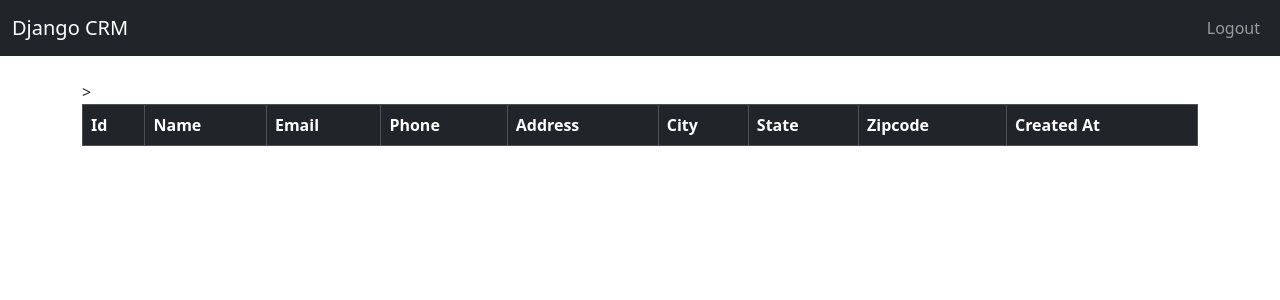
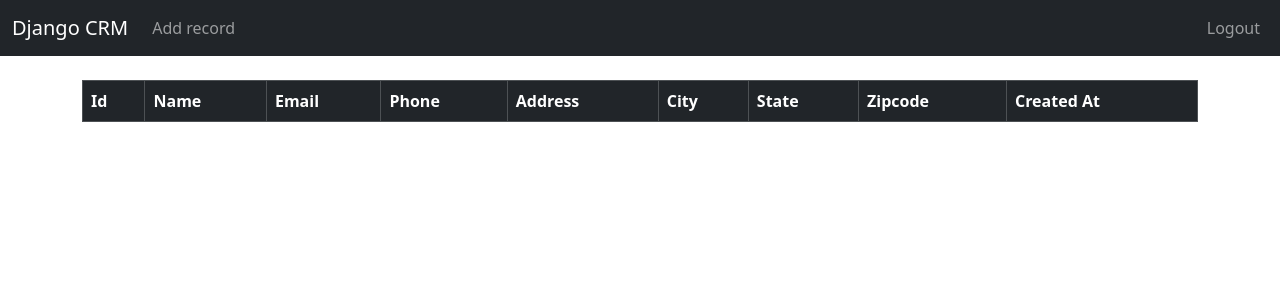
Before and after one commit to Arkanobot/basic-django-crm, a Django app: page / in a window 1280 px wide. Shown: the top 300 px of the page. Run offline with Django 5.2, Linux system fonts and the light colour scheme; the visitor is signed in with stand-in values (Sample User, id 1); data that the repository does not hold is empty.

Commit message:
Implement add record

```diff
--- a/django_crm/crm/templates/home.html
+++ b/django_crm/crm/templates/home.html
@@ -1,6 +1,6 @@
 {% extends 'base.html' %} {% block content %}
 <div class="">
-  {% if user.is_authenticated %} >
+  {% if user.is_authenticated %}
   <table class="table table-bordered border-dark table-hover">
     <thead class="table-dark">
       <tr>
--- a/django_crm/crm/templates/navbar.html
+++ b/django_crm/crm/templates/navbar.html
@@ -5,6 +5,11 @@
       <span class="navbar-toggler-icon"></span>
     </button>
       {% if user.is_authenticated %}
+        <ul class="navbar-nav me-auto mb-2 mb-lg-0">
+          <li class="nav-item">
+            <a class="nav-link" href="{% url 'add_record' %}">Add record</a>
+          </li>
+        </ul>
       <div class="d-flex justify-content-end">
         <ul class="navbar-nav me-auto mb-2 mb-lg-0">
           <li class="nav-item">
--- a/django_crm/crm/urls.py
+++ b/django_crm/crm/urls.py
@@ -7,4 +7,5 @@ urlpatterns = [
     path('register/', views.register_user, name='register'),
     path('record/<int:pk>', views.customer_record, name='record'),
     path('delete_record/<int:pk>', views.delete_record, name='delete_record'),
+    path('add_record/', views.add_record, name='add_record'),
 ]
--- a/django_crm/crm/views.py
+++ b/django_crm/crm/views.py
@@ -1,7 +1,7 @@
 from django.shortcuts import render, redirect
 from django.contrib.auth import authenticate, login, logout
 from django.contrib import messages
-from .forms import SignUpForm
+from .forms import SignUpForm, AddRecordForm
 from .models import Record
 
 # Create your views here.
@@ -49,8 +49,6 @@ def register_user(request):
 
     return render(request, "register.html", {'form':form})
 
-
-
 def customer_record(request, pk):
     #check if user is logged in
     if request.user.is_authenticated:
@@ -70,3 +68,15 @@ def delete_record(request, pk):
     else:
         messages.error(request, "You must be logged in to view that page")
         return redirect("home")
+
+def add_record(request):
+    form = AddRecordForm(request.POST or None)
+    if request.user.is_authenticated:
+        if request.method == "POST" and form.is_valid():
+            form.save()
+            messages.success(request, "Record created successfully!")
+            return redirect('add_record')
+        return render(request, 'add_record.html', {'form': form})
+    else:
+        messages.error(request, "You must be logged in to add record")
+        return redirect("home")
```
Also changed, not shown: django_crm/crm/forms.py (+17 -0 lines), django_crm/crm/templates/add_record.html (added, +12 -0 lines).
